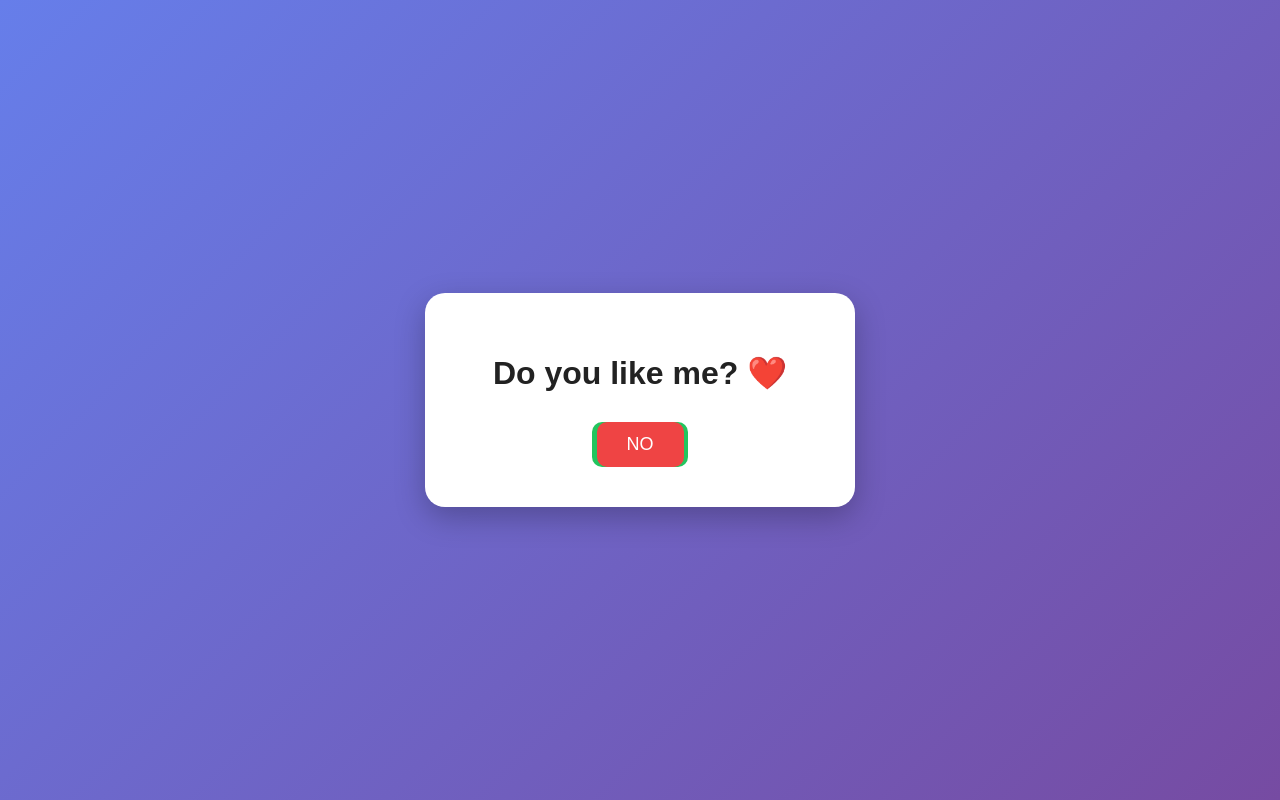
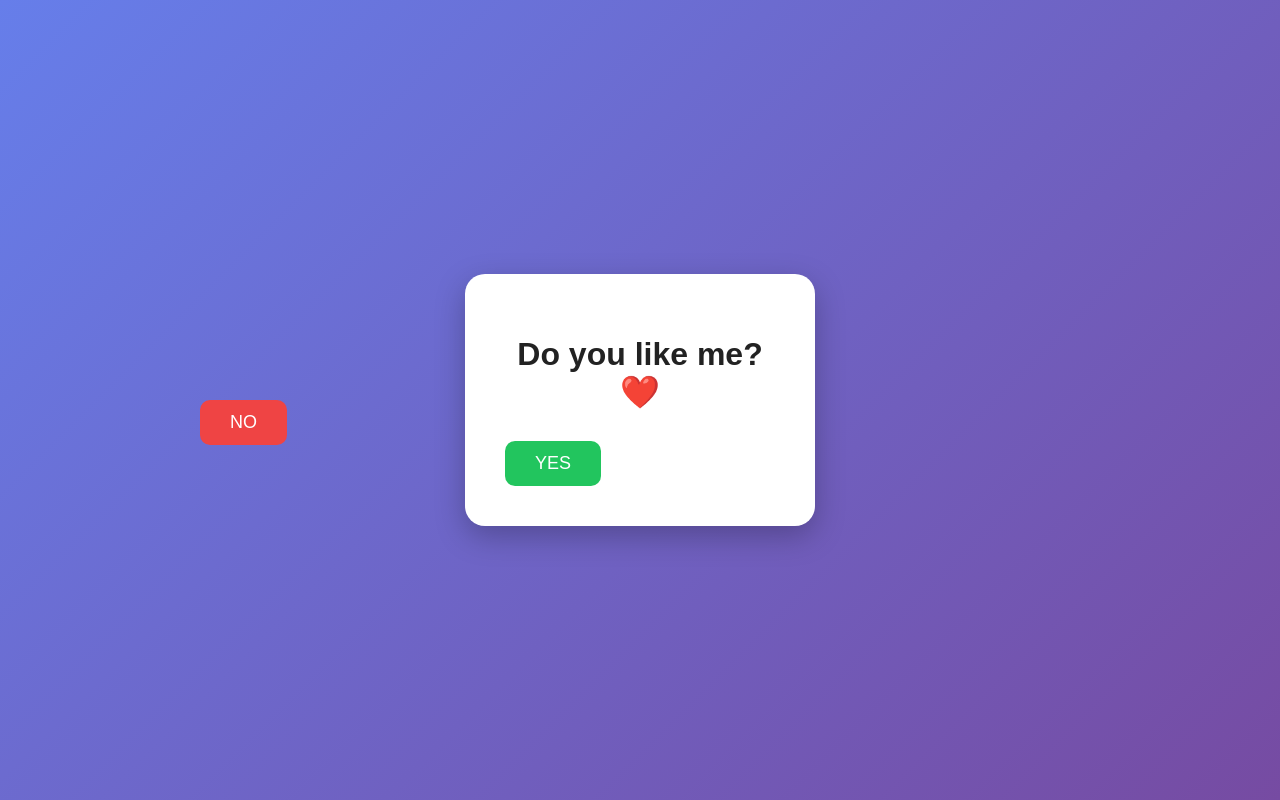
Before and after one commit to Ayush-project94/for-her, a Flask app: page / in a window 1280 px wide. Run offline with Flask 3, Linux system fonts and the light colour scheme.

Commit message:
this is a mager change of code

```diff
--- a/question/app.py
+++ b/question/app.py
@@ -6,5 +6,6 @@ app = Flask(__name__)
 def home():
     return render_template("index.html")
 
+
 if __name__ == "__main__":
     app.run(debug=True)
--- a/question/templates/index.html
+++ b/question/templates/index.html
@@ -1,20 +1,29 @@
 <!DOCTYPE html>
 <html lang="hi">
+
 <head>
     <meta charset="UTF-8">
     <meta name="viewport" content="width=device-width, initial-scale=1.0">
 
-    <title>Question</title>
+    <title>Question ❤️</title>
 
     <style>
+        * {
+            box-sizing: border-box;
+        }
+
         body {
             margin: 0;
+            width: 100vw;
             height: 100vh;
             display: flex;
             justify-content: center;
             align-items: center;
+
             background: linear-gradient(135deg, #667eea, #764ba2);
+
             font-family: Arial, sans-serif;
+
             overflow: hidden;
         }
 
@@ -24,7 +33,11 @@
             width: 350px;
             text-align: center;
             border-radius: 20px;
-            box-shadow: 0 10px 30px rgba(0,0,0,0.25);
+
+            box-shadow: 0 10px 30px rgba(0, 0, 0, 0.25);
+
+            position: relative;
+            z-index: 2;
         }
 
         h1 {
@@ -34,15 +47,18 @@
 
         .buttons {
             display: flex;
-            justify-content: center;
+            justify-content: left;
             gap: 20px;
         }
 
         button {
             border: none;
             padding: 12px 30px;
+
             font-size: 18px;
+
             border-radius: 10px;
+
             cursor: pointer;
         }
 
@@ -54,66 +70,204 @@
         #no {
             background: #ef4444;
             color: white;
-            position: absolute;
+
+            /* Screen ke according move hoga */
+            position: fixed;
+
+            left: 200px;
+            top: 50%;
         }
 
         #message {
             display: none;
+
             color: #22c55e;
+
             font-size: 24px;
+
             font-weight: bold;
         }
     </style>
 </head>
 
+
 <body>
 
     <div class="box">
 
-    <h1> Do you like me? ❤️</h1>
+        <h1>
+            Do you like me? ❤️
+        </h1>
 
         <div class="buttons">
-        <button id="yes" onclick="yesClicked()">YES </button>
-        <button id="no">NO </button>
+
+            <button id="yes" onclick="yesClicked()">
+                YES
+            </button>
+
+            <button id="no">
+                NO
+            </button>
+
         </div>
 
         <div id="message">
-        I knew you would say yes.! ❤️😂
+            I knew you would say yes! ❤️😂
         </div>
 
     </div>
+
 
     <script>
 
         const noButton = document.getElementById("no");
 
+
         function moveButton() {
 
-    const maxX = window.innerWidth - noButton.offsetWidth;
-    const maxY = window.innerHeight - noButton.offsetHeight;
+            /*
+             * Screen ki width aur height
+             */
+            const screenWidth = window.innerWidth;
+            const screenHeight = window.innerHeight;
 
-    const x = Math.random() * maxX;
-    const y = Math.random() * maxY;
 
+            /*
+             * NO button ki width aur height
+             */
+            const buttonWidth = noButton.offsetWidth;
+            const buttonHeight = noButton.offsetHeight;
+
+
+            /*
+             * Button ko screen ke andar rakhne ke liye
+             * 10px ka gap rakha hai.
+             */
+            const padding = 10;
+
+
+            /*
+             * Maximum X position
+             */
+            const maxX =
+                screenWidth -
+                buttonWidth -
+                padding;
+
+
+            /*
+             * Maximum Y position
+             */
+            const maxY =
+                screenHeight -
+                buttonHeight -
+                padding;
+
+
+            /*
+             * Random X position
+             */
+            const x =
+                Math.random() *
+                (maxX - padding) +
+                padding;
+
+
+            /*
+             * Random Y position
+             */
+            const y =
+                Math.random() *
+                (maxY - padding) +
+                padding;
+
+
+            /*
+             * Button ko new position dena
+             */
             noButton.style.left = x + "px";
             noButton.style.top = y + "px";
         }
 
 
-noButton.addEventListener("mouseover", moveButton);
+        /*
+         * Mouse NO button ke paas jayega
+         */
+        noButton.addEventListener(
+            "mouseover",
+            moveButton
+        );
 
 
-noButton.addEventListener("touchstart", moveButton);
+        /*
+         * Mobile ke liye
+         */
+        noButton.addEventListener(
+            "touchstart",
+            function (event) {
 
+                event.preventDefault();
+
+                moveButton();
+
+            }
+        );
+
+
+        /*
+         * YES button
+         */
         function yesClicked() {
 
-    document.querySelector(".buttons").style.display = "none";
-    document.querySelector("h1").style.display = "none";
+            document.querySelector(".buttons").style.display =
+                "none";
 
-    document.getElementById("message").style.display = "block";
+            document.querySelector("h1").style.display =
+                "none";
+
+            document.getElementById("message").style.display =
+                "block";
         }
+
+
+        /*
+         * Window resize hone par
+         * button ko screen ke andar rakho
+         */
+        window.addEventListener(
+            "resize",
+            function () {
+
+                const rect =
+                    noButton.getBoundingClientRect();
+
+                const maxX =
+                    window.innerWidth -
+                    noButton.offsetWidth -
+                    10;
+
+                const maxY =
+                    window.innerHeight -
+                    noButton.offsetHeight -
+                    10;
+
+
+                if (rect.left > maxX) {
+                    noButton.style.left =
+                        maxX + "px";
+                }
+
+
+                if (rect.top > maxY) {
+                    noButton.style.top =
+                        maxY + "px";
+                }
+
+            }
+        );
 
     </script>
 
 </body>
+
 </html>
```
Lines whose indentation alone changed are shown as unchanged.
